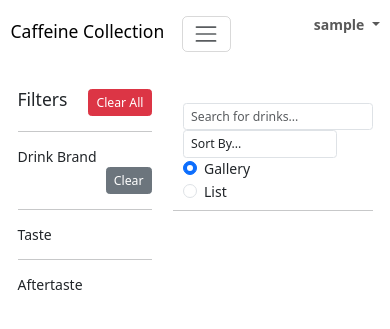
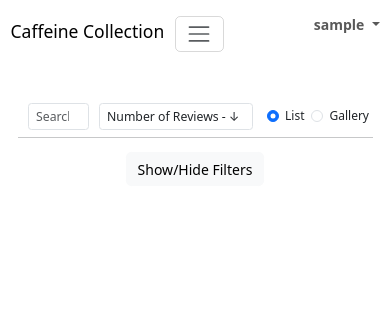
Before and after one commit to jobiewinser/energydrink, a Django app: page /search-drinks/ in a window 390 px wide. Shown: the top 329 px of the page. Run offline with Django 5.2, Linux system fonts and the light colour scheme; the visitor is signed in with stand-in values (Sample User, id 1); data that the repository does not hold is empty; some libraries are stand-ins or nearby versions.

Commit message:
added a nicer view for mobile

```diff
--- a/core/templatetags/core_tags.py
+++ b/core/templatetags/core_tags.py
@@ -21,7 +21,11 @@ def range_tag(range_lower, range_upper):
     return []
 
 
-
 @register.filter
 def round_tag(number, digits):
     return round(number, digits)
+
+
+@register.filter
+def str_tag(var):
+    return str(var)
--- a/core/views.py
+++ b/core/views.py
@@ -11,6 +11,7 @@ import core.models as coremodels
 from django.contrib.auth.models import User
 from django.core.exceptions import ValidationError
 from django.core.validators import validate_email
+from django.db.models import Q
 
 
 class HomeView(TemplateView):
@@ -89,7 +90,7 @@ class LoginView(TemplateView):
     def post(self, request, *args, **kwargs):
         email = request.POST["email"]
         password = request.POST["password"]
-        user = User.objects.filter(email=email).first()
+        user = User.objects.filter(Q(email=email) | Q(username=email)).first()
         if user and user.check_password(password):
             login(request, user)
             response = HttpResponse(status=200)
--- a/drink/views.py
+++ b/drink/views.py
@@ -122,16 +122,13 @@ class ReviewDrinkView(TemplateView):
         taste = request.POST["taste"]
         if not taste:
             return HttpResponse("Please rate the Taste", status=400)
-        aftertaste = request.POST["aftertaste"]
-        if not aftertaste:
-            return HttpResponse("Please rate the Aftertaste", status=400)
         pk = kwargs["pk"]
         drink = drinkmodels.Drink.objects.get(pk=pk)
+        aftertaste = request.POST["aftertaste"] or None
         title = request.POST["title"] or None
         description = request.POST["description"] or None
         country_purchased = request.POST["country_purchased"] or None
         price_paid = request.POST["price_paid"] or None
-        currency = request.POST["currency"] or None
         currency = request.POST["currency"] or None
         image = request.FILES.get("image") or None
 
@@ -170,7 +167,7 @@ class SearchDrinksView(TemplateView):
 
     def get_context_data(self, **kwargs: Any) -> dict[str, Any]:
         if self.request.META.get("HTTP_HX_REQUEST", "false") == "true":
-            view = self.request.GET.get("view", "gallery")
+            view = self.request.GET.get("view") or "list"
             self.template_name = f"drink/htmx/search_drinks_{view}_htmx.html"
         context = super().get_context_data(**kwargs)
         context["unapproved_drinks"] = drinkmodels.Drink.objects.filter(
@@ -183,6 +180,7 @@ class SearchDrinksView(TemplateView):
         context["drink_brands"] = drinkmodels.DrinkBrand.objects.all()
         taste = self.request.GET.get("taste")
         aftertaste = self.request.GET.get("aftertaste")
+        caffeine_per_hundred_ml = self.request.GET.get("caffeine_per_hundred_ml")
         sort = self.request.GET.get("sort")
         drink_brand = self.request.GET.get("drink_brand")
         search = self.request.GET.get("search")
@@ -190,6 +188,8 @@ class SearchDrinksView(TemplateView):
             drinks = drinks.filter(average_taste__gte=taste)
         if aftertaste:
             drinks = drinks.filter(average_aftertaste__gte=aftertaste)
+        if caffeine_per_hundred_ml:
+            drinks = drinks.filter(caffeine_per_hundred_ml__gte=caffeine_per_hundred_ml)
         if sort:
             if "review_drink" in sort:
                 drinks = drinks.annotate(count=Count("review_drink"))
--- a/templates/base.html
+++ b/templates/base.html
@@ -147,7 +166,8 @@
         <nav class="navbar navbar-expand-lg energy-drink-theme">
             <div class="container-fluid">
                 <div>
-                    <a class="navbar-brand" href="{% url 'search-drinks' %}">Caffeine Collection</a>
+                    <a class="navbar-brand me-2" href="{% url 'search-drinks' %}">Caffeine Collection</a>
+                    {%if request.user.is_authenticated%}
                     <button class="navbar-toggler"
                             type="button"
                             data-bs-toggle="collapse"
--- a/templates/drink/edit_drink.html
+++ b/templates/drink/edit_drink.html
@@ -52,7 +52,7 @@
 
                 <div class="mb-3">
                     <label for="drink_name" class="form-label">Drink Name</label>
-                    <input type="text" class="form-control" id="drink_name" name="drink_name" aria-describedby="drink_name" value="{{drink.name}}">
+                    <input type="text" class="form-control" id="drink_name" name="drink_name" aria-describedby="drink_name" value="{{drink.name}}" autofocus>
                     <div id="drink_name_help" class="form-text">The name of the drink you are submitting.</div>
                 </div>
 
--- a/templates/drink/htmx/search_drinks_htmx.html
+++ b/templates/drink/htmx/search_drinks_htmx.html
@@ -1,4 +1,4 @@
-
+{%load core_tags%}
 <span>
     <script>
         document.addEventListener('DOMContentLoaded', () => {
@@ -33,6 +33,7 @@
                 highlightStars(ratingValue.value - 1);
         }
     </script>
+
     <div class="row m-2">
         <form class="form-inline" method="#" id="search-drinks-form"
             hx-get="{%url 'search-drinks'%}" hx-target="#search-drinks-content"
@@ -41,17 +42,18 @@
             hx-push-url="true"
             hx-trigger="submit, load"
             >
+            <button hidden form="search-drinks-form" class="btn btn-outline-success my-2 my-sm-0 btn-sm" type="submit" id="search-drinks-button">Search</button>
 
             <div class="row mt-3">
                 <!-- Filters -->
-                <div class="col-auto" id="filters-panel">
+                <div class="col-12 col-md-auto filter-panel collapse" id="main-filter-panel">
                     <div class="row">
                         <div class="col-auto">
                             <h5>Filters</h5>
                         </div>
                         <div class="col right">
                             <button type="button" class="btn btn-danger btn-sm"
-                                onclick="$('#filters-panel input, #search-bar').val(''); $('.checked').removeClass('checked');  $('#filters-panel select').val('').trigger('change'); $('#search-drinks-button').click()">Clear All</button>
+                                onclick="$('.filter-panel input, #search-bar').val(''); $('.checked').removeClass('checked');  $('.filter-panel select').val('').trigger('change'); $('#search-drinks-button').click()">Clear All</button>
                         </div>
                     </div>
                     <hr>
@@ -59,10 +61,10 @@
                         Drink Brand <br>
                         <div class="row">
                             <div class="col pe-0">
-                                <select style="width:100%" class="form-control select2 search-drinks-param" name="drink_brand" id="drink_brands" onchange="$('#search-drinks-button').click()">
+                                <select style="width:100%" class="form-control form-control-sm select2 search-drinks-param" name="drink_brand" id="drink_brands" onchange="$('#search-drinks-button').click()">
                                     <option selected></option>
-                                    {%for drink_brand in drink_brands%}
-                                    <option value="{{drink_brand.pk}}">{{drink_brand.name}}</option>
+                                    {%for drink_brand_ in drink_brands%}
+                                    <option value="{{drink_brand_.pk}}" {%if drink_brand_.pk|str_tag == request.GET.drink_brand|str_tag%}selected{%endif%}>{{drink_brand_.name}}</option>
                                     {%endfor%}
                                 </select>
                             </div>
@@ -88,7 +90,8 @@
                             <span class="star" data-rating="9"><i class="fas fa-star"></i></span>
                             <span class="star" data-rating="10"><i class="fas fa-star"></i></span>
                         </div>
-                        <input type="hidden" class="search-drinks-param" id="taste-value" name="taste" value="">
+                        <input type="hidden" class="search-drinks-param" id="taste-value" name="taste"
+                                {%if request.GET.taste%}value="{{request.GET.taste}}"{%endif%}>
                     </div>
                     <hr>
 
@@ -106,53 +109,82 @@
                             <span class="star" data-rating="9"><i class="fas fa-star"></i></span>
                             <span class="star" data-rating="10"><i class="fas fa-star"></i></span>
                         </div>
-                        <input type="hidden" class="search-drinks-param" id="aftertaste-value" name="aftertaste" value="">
+                        <input type="hidden" class="search-drinks-param" id="aftertaste-value" name="aftertaste"
+                        {%if request.GET.aftertaste%}value="{{request.GET.aftertaste}}"{%endif%}>
+                    </div>
+                    <hr>
+
+                    <div class="mb-3" id="caffeine-panel">
+                        <label for="title" class="form-label mb-0">Caffeine <span class="text-black-50" style="font-size:12px">mg/100ml</span></label>
+                        <input type="number" class="form-control form-control-sm search-drinks-param" id="caffeine-value" name="caffeine_per_hundred_ml"
+                        {%if request.GET.caffeine_per_hundred_ml%}value="{{request.GET.caffeine_per_hundred_ml}}"{%endif%}
+                            oninput="$('#page_load_indicator').addClass('htmx-request')"
+                            hx-trigger="input delay:0.5s"
+                            hx-get="{%url 'search-drinks'%}" hx-target="#search-drinks-content"
+                            hx-swap="innerHTML"
+                            hx-indicator="#page_load_indicator"
+                            hx-push-url="true"
+                            hx-include=".search-drinks-param">
                     </div>
                 </div>
 
                 <div class="col">
-                    <div class="row m-0 mt-3">
+                    <div class="row m-0 mt-3 filter-panel collapse show">
                         <div class="col mr-1 pe-0">
                             <input class="form-control form-control-sm" name="search" type="search" placeholder="Search for drinks..." aria-label="Search" id="search-bar"
+                                oninput="$('#page_load_indicator').addClass('htmx-request')"
+                                {%if request.GET.search%}value="{{request.GET.search}}"{%endif%}
                                 hx-trigger="input delay:0.5s"
                                 hx-get="{%url 'search-drinks'%}" hx-target="#search-drinks-content"
                                 hx-swap="innerHTML"
                                 hx-indicator="#page_load_indicator"
-                                hx-push-url="true">
+                                hx-push-url="true"
+                                hx-include=".search-drinks-param">
                         </div>
                         <div class="col-auto">
                             <select class="form-control form-control-sm search-drinks-param" name="sort" onchange="$('#search-drinks-button').click()">
                                 <option value="" disabled selected>Sort By...</option>
-                                <option value="caffeine_per_hundred_ml">Caffeine (mg/100ml) - ↑</option>
-                                <option value="-caffeine_per_hundred_ml">Caffeine (mg/100ml) - ↓</option>
-                                <option value="review_drink__count">Number of Reviews - ↑</option>
-                                <option value="-review_drink__count">Number of Reviews - ↓</option>
-                                <option value="average_taste">Average Taste - ↑</option>
-                                <option value="-average_taste">Average Taste - ↓</option>
-                                <option value="average_aftertaste">Average Aftertaste - ↑</option>
-                                <option value="-average_aftertaste">Average Aftertaste - ↓</option>
-                                <option value="name">Name - ↑</option>
-                                <option value="-name">Name - ↓</option>
-                                <option value="drink_brand__name">Brand Name - ↑</option>
-                                <option value="-drink_brand__name">Brand Name - ↓</option>
+                                <option {%if request.GET.sort == 'caffeine_per_hundred_ml'%}selected{%endif%} value="caffeine_per_hundred_ml">Caffeine (mg/100ml) - ↑</option>
+                                <option {%if request.GET.sort == '-caffeine_per_hundred_ml'%}selected{%endif%} value="-caffeine_per_hundred_ml">Caffeine (mg/100ml) - ↓</option>
+                                <option {%if request.GET.sort == 'review_drink__count'%}selected{%endif%} value="review_drink__count">Number of Reviews - ↑</option>
+                                <option {%if request.GET.sort == '-review_drink__count' or not request.GET.sort%}selected{%endif%} value="-review_drink__count">Number of Reviews - ↓</option>
+                                <option {%if request.GET.sort == 'average_taste'%}selected{%endif%} value="average_taste">Average Taste - ↑</option>
+                                <option {%if request.GET.sort == '-average_taste'%}selected{%endif%} value="-average_taste">Average Taste - ↓</option>
+                                <option {%if request.GET.sort == 'average_aftertaste'%}selected{%endif%} value="average_aftertaste">Average Aftertaste - ↑</option>
+                                <option {%if request.GET.sort == '-average_aftertaste'%}selected{%endif%} value="-average_aftertaste">Average Aftertaste - ↓</option>
+                                <option {%if request.GET.sort == 'name'%}selected{%endif%} value="name">Name - ↑</option>
+                                <option {%if request.GET.sort == '-name'%}selected{%endif%} value="-name">Name - ↓</option>
+                                <option {%if request.GET.sort == 'drink_brand__name'%}selected{%endif%} value="drink_brand__name">Brand Name - ↑</option>
+                                <option {%if request.GET.sort == '-drink_brand__name'%}selected{%endif%} value="-drink_brand__name">Brand Name - ↓</option>
                             </select>
                         </div>
-                        <div class="col-auto">
-                            <div class="form-check">
-                                <input class="form-check-input search-drinks-param" type="radio" name="view" id="view1" value="gallery" checked onchange="$('#search-drinks-button').click()">
-                                <label class="form-check-label" for="view1">
-                                Gallery
-                                </label>
-                            </div>
-                            <div class="form-check">
-                                <input class="form-check-input search-drinks-param" type="radio" name="view" id="view2" value="list" onchange="$('#search-drinks-button').click()">
+                        <div class="col-auto px-1" style="font-size:12px">
+                            <div class="form-check pt-1">
+                                <input class="form-check-input search-drinks-param" type="radio" name="view" id="view2" value="list" onchange="$('#search-drinks-button').click()"
+                                {%if request.GET.view != 'gallery'%}checked{%endif%}>
                                 <label class="form-check-label" for="view2">
                                 List
                                 </label>
                             </div>
                         </div>
+                        <div class="col-auto px-1" style="font-size:12px">
+                            <div class="form-check pt-1">
+                                <input class="form-check-input search-drinks-param" type="radio" name="view" id="view1" value="gallery" onchange="$('#search-drinks-button').click()"
+                                {%if request.GET.view == 'gallery'%}checked{%endif%}>
+                                <label class="form-check-label" for="view1">
+                                Gallery
+                                </label>
+                            </div>
+                        </div>
                     </div>
                     <hr class="m-0 mt-2">
+                    <div class="row">
+                        <div class="col center mt-3">
+                            <button class="btn btn-light collapsed" type="button" data-bs-toggle="collapse" data-bs-target="#main-filter-panel" aria-expanded="false">
+                                Show/Hide Filters
+                            </button>
+                        </div>
+                    </div>
                     <div class="row mt-3" id="search-drinks-content">
                         {% comment %} {%if view == 'list'%}
                         {% include 'drink/htmx/search_drinks_list_htmx.html'%}
--- a/templates/drink/review_drink.html
+++ b/templates/drink/review_drink.html
@@ -68,7 +68,7 @@
                         </div>
 
                         <div class="mb-3" id="aftertaste-panel">
-                            <label for="title" class="form-label mb-0">Aftertaste</label>
+                            <label for="title" class="form-label mb-0">Aftertaste <span class="text-black-50" style="font-size:12px"> (Optional)</span></label>
                             <div class="star-rating">
                                 <span class="star" data-rating="1"><i class="fas fa-star"></i></span>
                                 <span class="star" data-rating="2"><i class="fas fa-star"></i></span>
```
Also changed, not shown: other parts of templates/base.html (+25 -5 lines), templates/drink/htmx/search_drinks_list_htmx.html (+51 -47 lines), templates/registration/login.html (+4 -4 lines).
